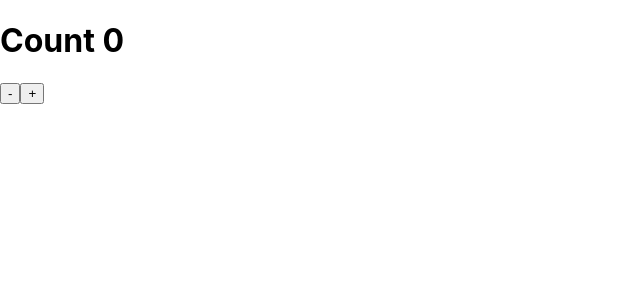
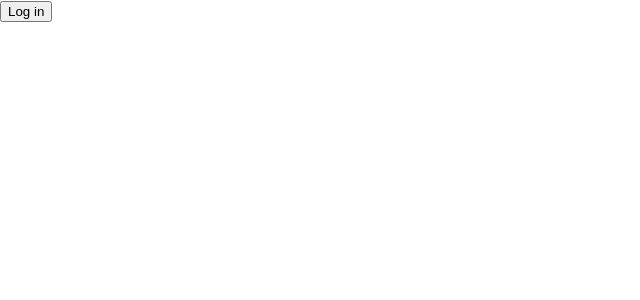
Before and after one commit to Chimpicus/react-redux-testing-playground, a React (Create React App) app: page / in a window 1280 px wide. Shown: the top 300 px of the page, without its empty margins (0-640 px from the left). Built offline with nearby package versions, Linux system fonts and the light colour scheme.

Commit message:
log in|out created

```diff
--- a/src/App.js
+++ b/src/App.js
@@ -1,15 +1,24 @@
 import React from "react";
 import { useSelector, useDispatch } from "react-redux";
-import { increment, decrement } from "./actions";
+import { increment, decrement, permission } from "./actions";
 
 function App() {
   const counter = useSelector(state => state.counter);
+  const isLogged = useSelector(state => state.isLogged);
   const dispatch = useDispatch();
   return (
     <div className="app">
-      <h1>Count {counter}</h1>
-      <button onClick={() => dispatch(decrement(2))}>-</button>
-      <button onClick={() => dispatch(increment(2))}>+</button>
+      {!isLogged &&
+        <button onClick={() => dispatch(permission())}>Log in</button>
+      }
+      {isLogged &&
+        <div className="app">
+          <button onClick={() => dispatch(permission())}>Log out</button>
+          <h1>Count {counter}</h1>
+          <button onClick={() => dispatch(decrement(2))}>-</button>
+          <button onClick={() => dispatch(increment(2))}>+</button>
+        </div>
+      }
     </div>
   );
 }
--- a/src/actions/index.js
+++ b/src/actions/index.js
@@ -11,3 +11,10 @@ export const decrement = (nr) => {
     payload: nr
   };
 };
+
+
+export const permission = () => {
+  return {
+    type: "SIGN_IN"
+  };
+};
--- a/src/index.js
+++ b/src/index.js
@@ -3,15 +3,11 @@ import ReactDOM from "react-dom";
 import "./index.css";
 import App from "./App";
 import reportWebVitals from "./reportWebVitals";
-import { createStore, combineReducers } from "redux";
-import counterReducer from "./reducers/counter";
-import loggedReducer from "./reducers/isLogged";
+import { createStore } from "redux";
+import allReducers from "./reducers";
 import { Provider } from "react-redux";
 
-const allReducers = combineReducers({
-  counter: counterReducer,
-  isLogged: loggedReducer
-});
+
 //eslint-disable-next-line
 const store = createStore(allReducers,
   //eslint-disable-next-line
--- a/src/reducers/index.js
+++ b/src/reducers/index.js
@@ -0,0 +1,10 @@
+import counterReducer from "./counter";
+import loggedReducer from "./isLogged";
+import { combineReducers } from "redux";
+
+const allReducers = combineReducers({
+  counter: counterReducer,
+  isLogged: loggedReducer
+});
+
+export default allReducers;
```
